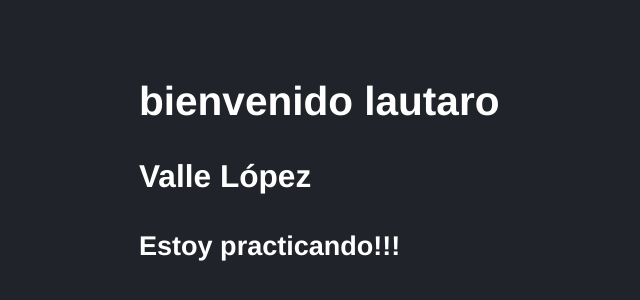
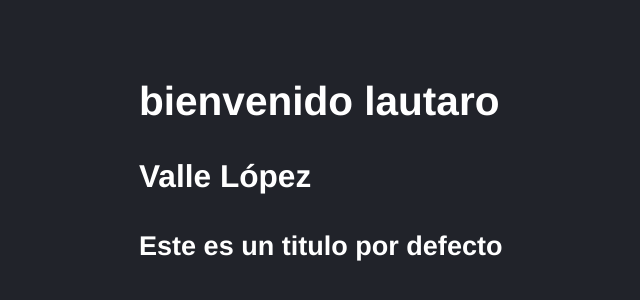
Before and after one commit to lautarovallelopez/ReactPractice, a React (Create React App) app in the folder 01-counter-app-cra/: page / in a window 1280 px wide. Shown: the part 104-404 px from the top of the page, without its empty margins (9-649 px from the left). Built offline with nearby package versions, Linux system fonts and the light colour scheme.

Commit message:
Add default properperties

```diff
--- a/01-counter-app-cra/src/FirstApp.jsx
+++ b/01-counter-app-cra/src/FirstApp.jsx
@@ -21,4 +21,8 @@ FirstApp.propTypes = {
     title: PropTypes.string.isRequired
 };
 
+FirstApp.defaultProps = {
+    title: 'Este es un titulo por defecto'
+}
+
 export default FirstApp;
--- a/01-counter-app-cra/src/index.jsx
+++ b/01-counter-app-cra/src/index.jsx
@@ -6,6 +6,6 @@ import './styles.css';
 
 ReactDOM.createRoot(document.getElementById('root')).render(
     <React.StrictMode>
-        <FirstApp title='Estoy practicando!!!' />
+        <FirstApp />
     </React.StrictMode>
 );
```
